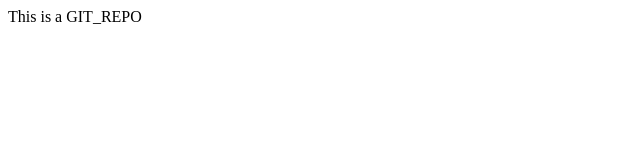
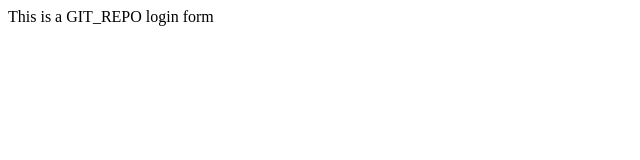
Before and after one commit to ashish-25/gitdemo, a plain HTML site: page index.html in a window 1280 px wide. Shown: the full height of the page, 0-640 px from the left. Drawn offline with Linux system fonts and the light colour scheme.

Commit message:
login form

```diff
--- /dev/null
+++ b/demo2/app2.js
@@ -0,0 +1 @@
+console.log(232);
--- a/index.html
+++ b/index.html
@@ -6,6 +6,7 @@
 <body>
 
 This is a GIT_REPO
+login form
 
 
 </body>
```
Also changed, not shown: login.html (added, +1 -0 lines), log.txt (added).
